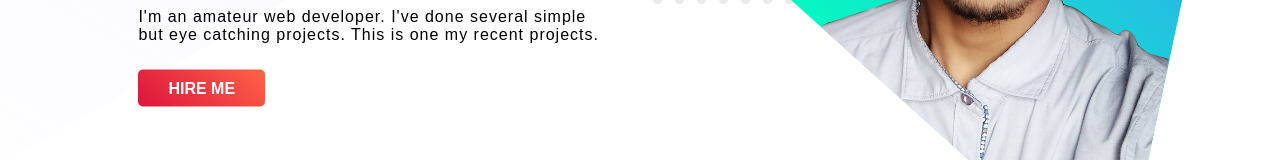
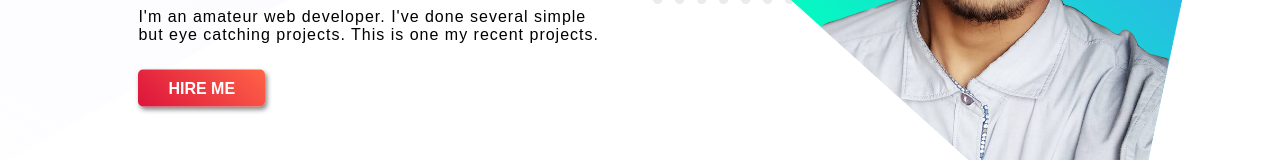
Before and after one commit to muhammad-isa/recent-projects, a plain HTML site: page index.html in a window 1280 px wide. In both pictures the pointer is over the link "HIRE ME". Shown: the part 442-602 px from the top of the page. Drawn offline with Linux system fonts and the light colour scheme.

Commit message:
new shadow

```diff
--- a/style.css
+++ b/style.css
@@ -64,4 +64,5 @@ body{
 }
 .hire-button:hover{
     background-image: linear-gradient(45deg, crimson, tomato);
+    box-shadow: 2px 3px 5px gray;
 }
```
